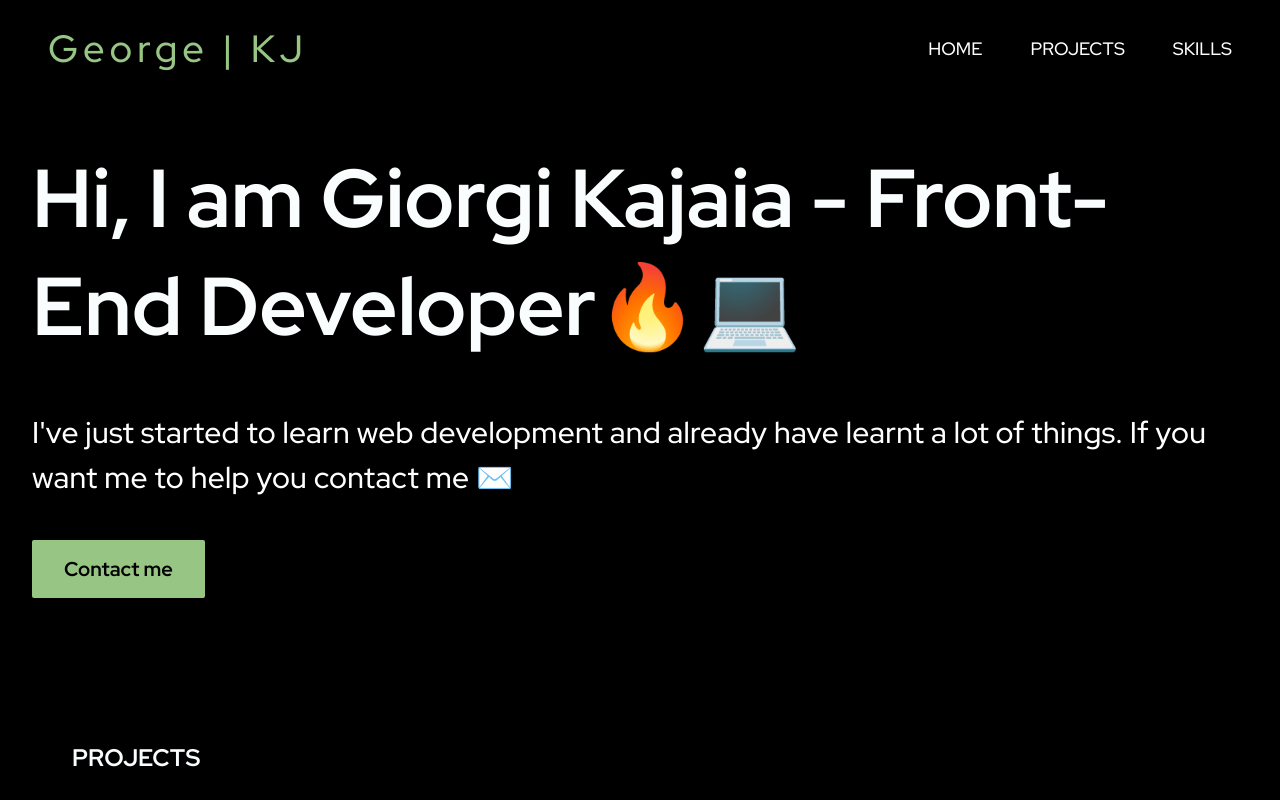
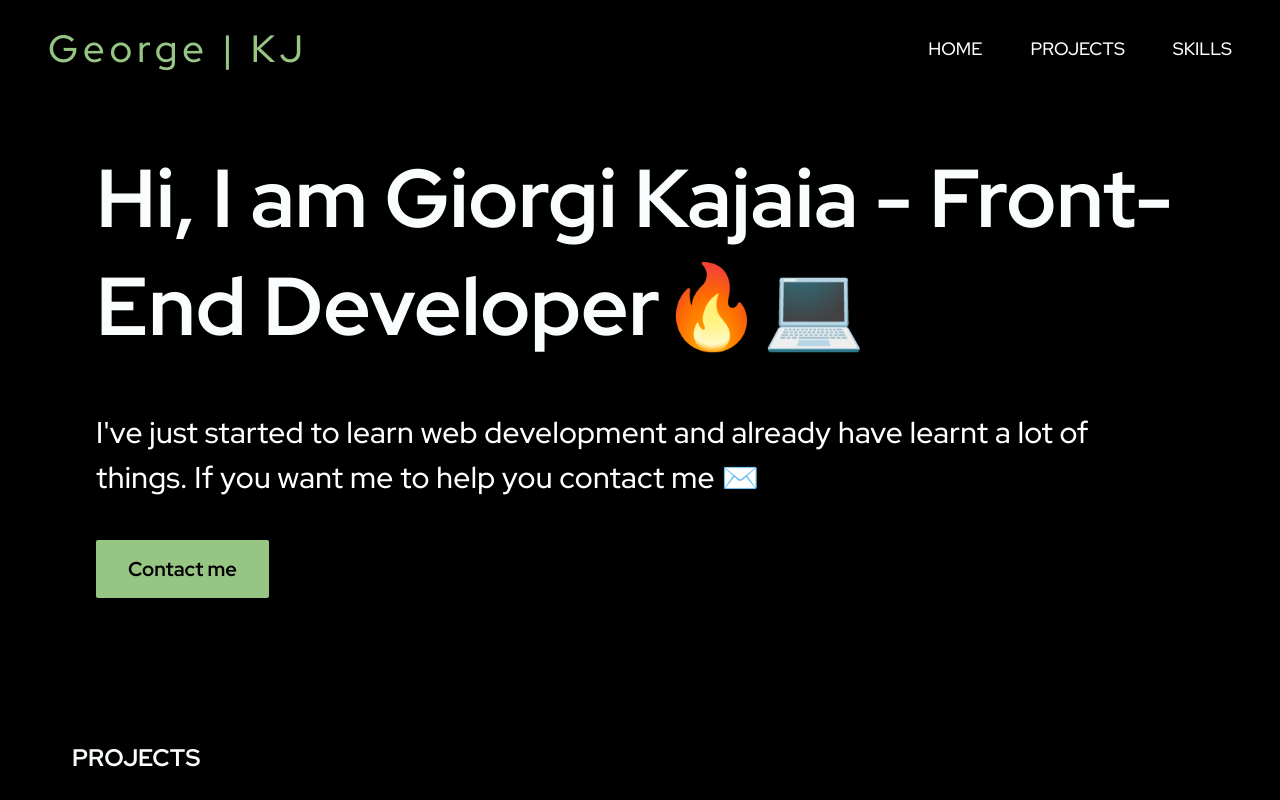
Before and after one commit to George192004/Portfolio, a plain HTML site: page index.html in a window 1280 px wide. Shown: the top 800 px of the page. Drawn offline with nearby package versions, Linux system fonts and the light colour scheme.

Commit message:
final code

```diff
--- a/css/style.css
+++ b/css/style.css
@@ -113,7 +113,7 @@ body {
 /**************************/
 
 .section-hero {
-  padding: 4.8rem 3.2rem 9.6rem 3.2rem;
+  padding: 4.8rem 9.6rem 9.6rem 9.6rem;
 }
 
 .heading-primary {
```
